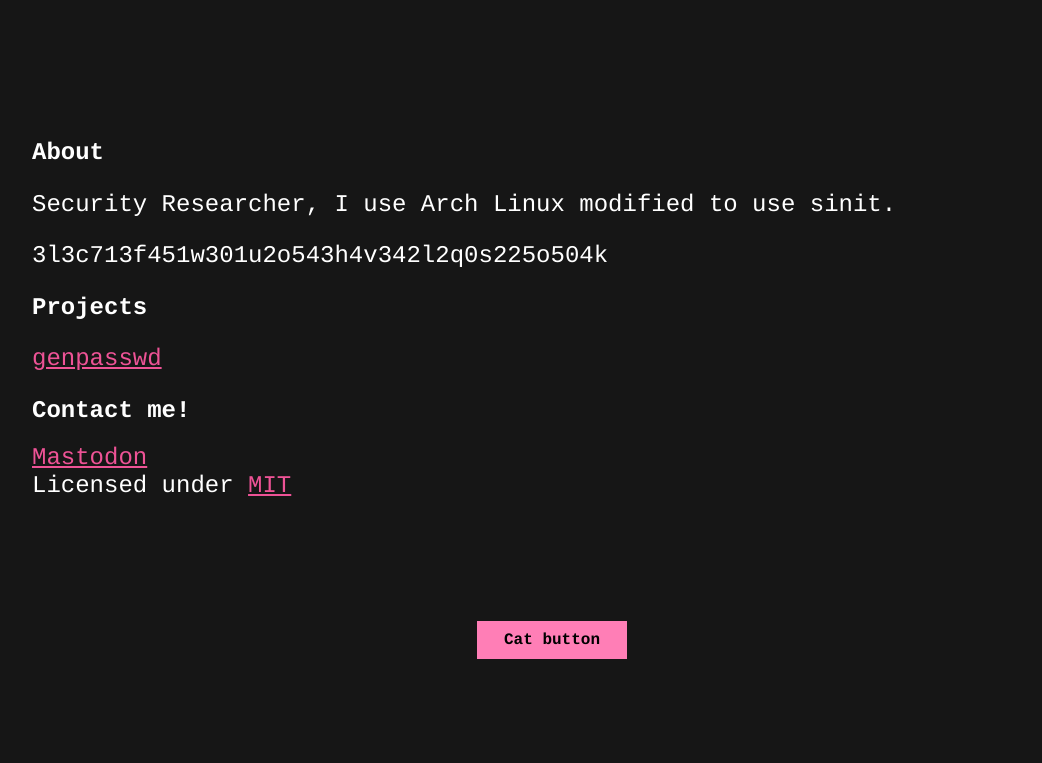
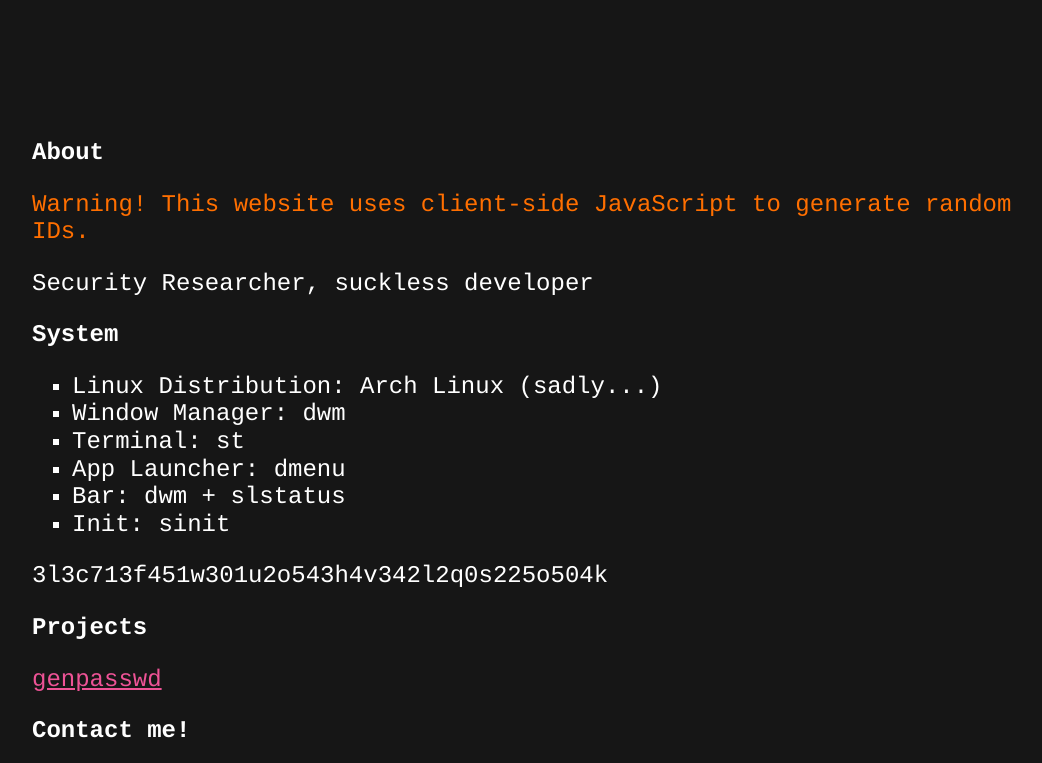
Before and after one commit to xmm16/website, a plain HTML site: page index.html in a window 1280 px wide. Shown: the top 763 px of the page, without its empty margins (88-1130 px from the left). Drawn offline with Linux system fonts and the light colour scheme.

Commit message:
Add system stats, more minimal.

```diff
--- a/index.html
+++ b/index.html
@@ -21,7 +21,20 @@
       <main class="page-body">
         <div id="content">
           <h2>About</h2>
-          <p>Security Researcher, I use Arch Linux modified to use sinit.</p>
+          <p id="warning">
+            Warning! This website uses client-side JavaScript to generate random
+            IDs.
+          </p>
+          <p>Security Researcher, suckless developer</p>
+          <h3>System</h3>
+          <ul type="square">
+            <li>Linux Distribution: Arch Linux (sadly...)</li>
+            <li>Window Manager: dwm</li>
+            <li>Terminal: st</li>
+            <li>App Launcher: dmenu</li>
+            <li>Bar: dwm + slstatus</li>
+            <li>Init: sinit</li>
+          </ul>
           <p id="random">
             Random ID here or something.. this requires JavaScript.
           </p>
--- a/style.css
+++ b/style.css
@@ -11,6 +11,10 @@
   image-rendering: optimizeQuality;
   font-variant-ligatures: normal;
   font-size: 24px;
+}
+
+#warning {
+  color: #ff6f00;
 }
 
 #content {
```
